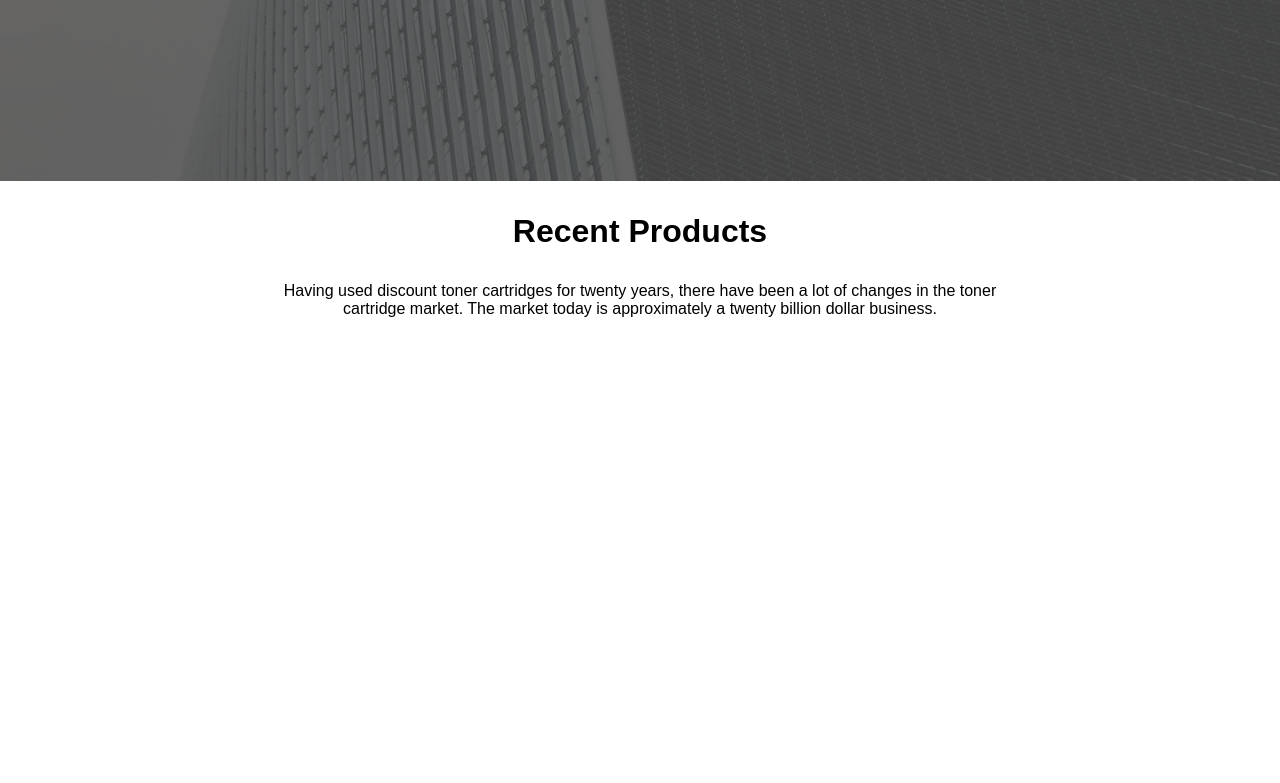
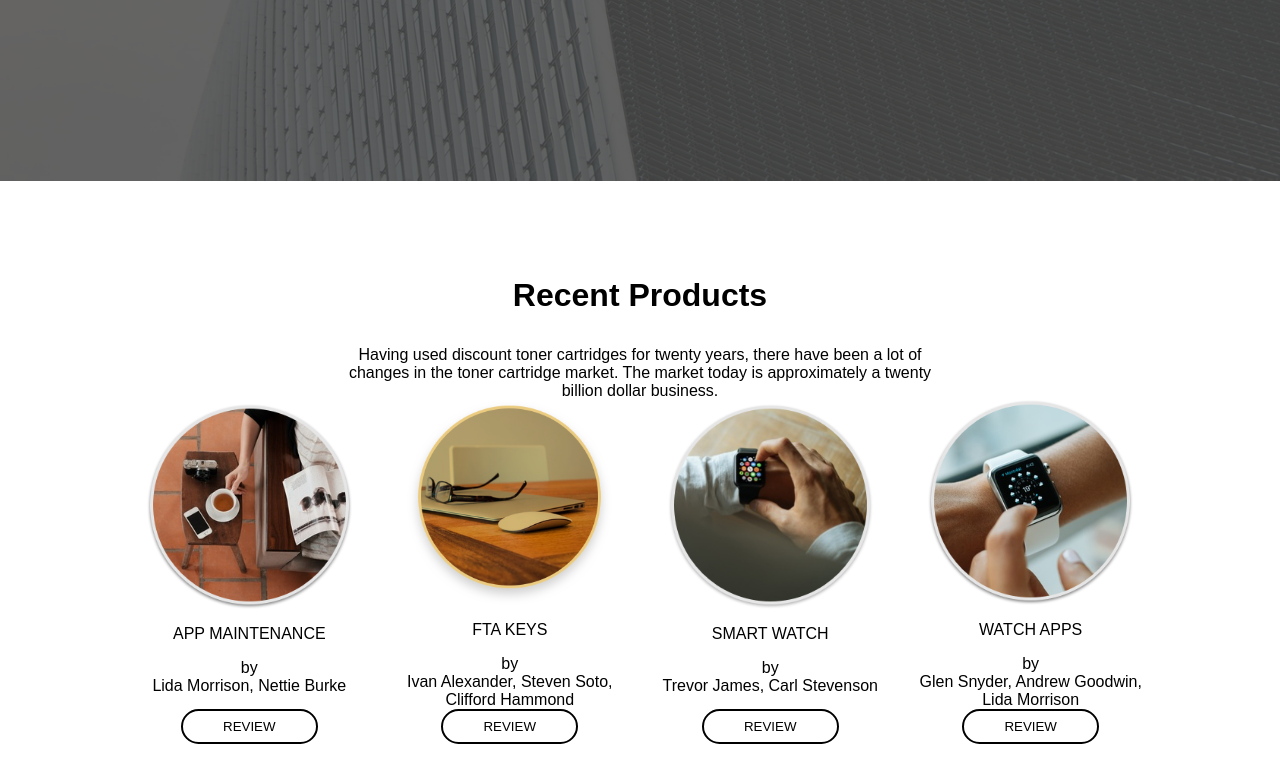
Before and after one commit to mallerie/hofmann-mockup, a website: page index.html in a window 1280 px wide. Shown: the part 1739-2522 px from the top of the page. Before the commit the page ends 2057 px from the top, so only its background shows below. Drawn offline with Linux system fonts and the light colour scheme.

Commit message:
Static page complete up to reviews section

```diff
--- a/index.html
+++ b/index.html
@@ -88,8 +88,8 @@
               <li>WordPress, the premier free open-source bloggin utility, has gone through several upgrades in its life.</li>
             </ul>
           </li>
+        </ul>
 
-        </ul>
       </div>
     </div>
 
@@ -120,6 +120,61 @@
         <p class="sub-heading">
           Having used discount toner cartridges for twenty years, there have been a lot of changes in the toner cartridge market. The market today is approximately a twenty billion dollar business.
         </p>
+
+        <ul>
+          <li class="products-col-4">
+            <ul>
+              <li>
+                <img class="product-circles" src="assets/thumb-copy.png">
+              </li>
+              <li class="results-col-title">APP MAINTENANCE</li>
+              <li>by</li>
+              <li>Lida Morrison, Nettie Burke</li>
+              <li><button>REVIEW</button></li>
+            </ul>
+          </li>
+
+          <li class="products-col-4">
+            <ul>
+              <li>
+                <img class="product-circles" src="assets/thumb-copy-4.png">
+              </li>
+              <li class="results-col-title">FTA KEYS</li>
+              <li>by</li>
+              <li>Ivan Alexander, Steven Soto, Clifford Hammond</li>
+              <li><button>REVIEW</button></li>
+            </ul>
+          </li>
+
+          <li class="products-col-4">
+            <ul>
+              <li>
+                <img class="product-circles"
+                     src="assets/thumb-copy-3.png">
+              </li>
+              <li class="results-col-title">
+                SMART WATCH
+              </li>
+              <li>by</li>
+              <li>Trevor James, Carl Stevenson</li>
+              <li><button>REVIEW</button></li>
+            </ul>
+          </li>
+
+          <li class="products-col-4">
+            <ul>
+              <li>
+                <img class="product-circles"
+                     src="assets/thumb-copy-2.png">
+              </li>
+              <li class="results-col-title">WATCH APPS</li>
+              <li>by</li>
+              <li>Glen Snyder, Andrew Goodwin, Lida Morrison</li>
+              <li><button>REVIEW</button></li>
+            </ul>
+          </li>
+        </ul>
+
       </div>
     </div>
 
--- a/main.scss
+++ b/main.scss
@@ -131,7 +131,7 @@ h3 {
 
 .sub-heading {
   text-align: center;
-  width: 58%;
+  width: 46%;
   margin: auto;
 }
 
@@ -210,5 +210,53 @@ h3 {
     vertical-align: top;
   }
   li {
+    // display: inline-block;
   }
 }
+
+.products-col-4 {
+  width: 20%;
+  // margin: 0 3%;
+  display: inline-block;
+  .results-col-title {
+    margin: 1em 0;
+  }
+  ul {
+    min-width: 254px;
+  }
+  .product-circles {
+    width: 80%;
+    height: auto;
+    vertical-align: top;
+  }
+  .product-circles:hover {
+    width: 75%;
+    // vertical-align: top;
+    box-shadow: 0px 1px 16px 2px rgba(0,0,0,0.53);
+    border-radius: 100%;
+  }
+  li:nth-child(4) {
+    min-height: 2em;
+  }
+}
+
+#recent-products {
+  padding: 8vh 0;
+  ul {
+    text-align: center;
+  }
+}
+
+button {
+  background: #FFF;
+  border-radius: 2em;
+  color: #000;
+  /* font-size: 15px; */
+  padding: .6em 3em;
+  border: 2px solid black;
+}
+
+button:hover {
+  background: $yellow;
+  border: 2px solid $yellow;
+  }
```
Also changed, not shown: main.css.
